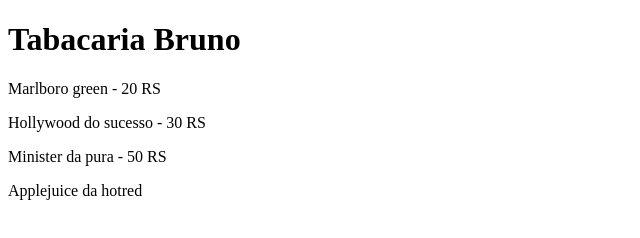
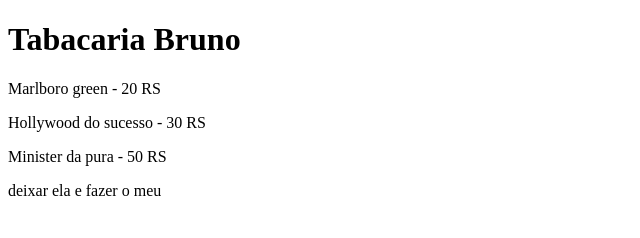
Before and after one commit to TheRenanBruno/Teste-de-git, a plain HTML site: page index.html in a window 1280 px wide. Shown: the full height of the page, 0-640 px from the left. Drawn offline with Linux system fonts and the light colour scheme.

Commit message:
Renomeando o ultimo paragrafo

```diff
--- a/index.html
+++ b/index.html
@@ -11,6 +11,6 @@
     	<p>Marlboro green -  20 RS</p>
     	<p>Hollywood do sucesso - 30 RS</p>
     	<p>Minister da pura - 50 RS </p>
-    	<p>Applejuice da hotred </p>
+    	<p>deixar ela e fazer o meu </p>
 </body>
 </html>
```
